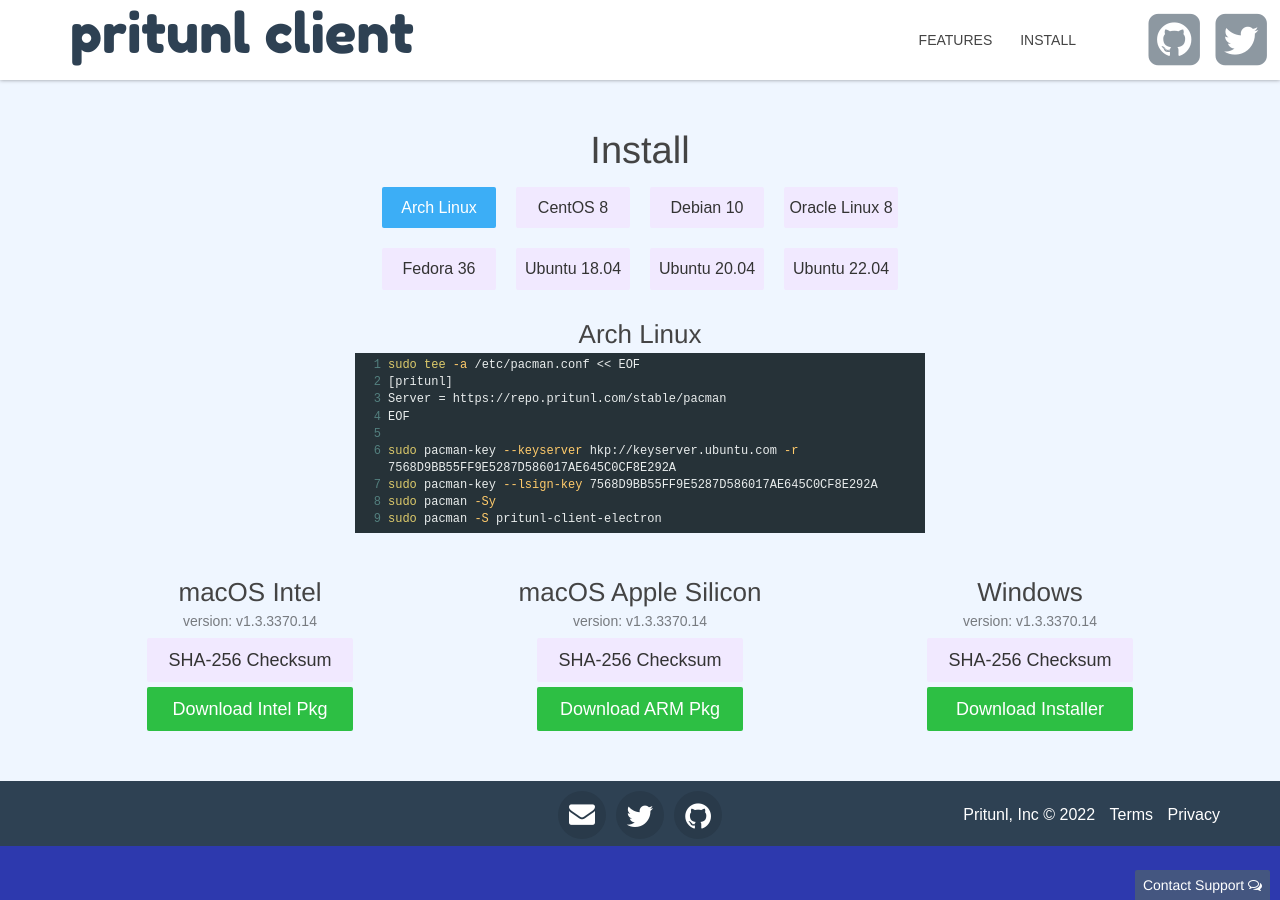
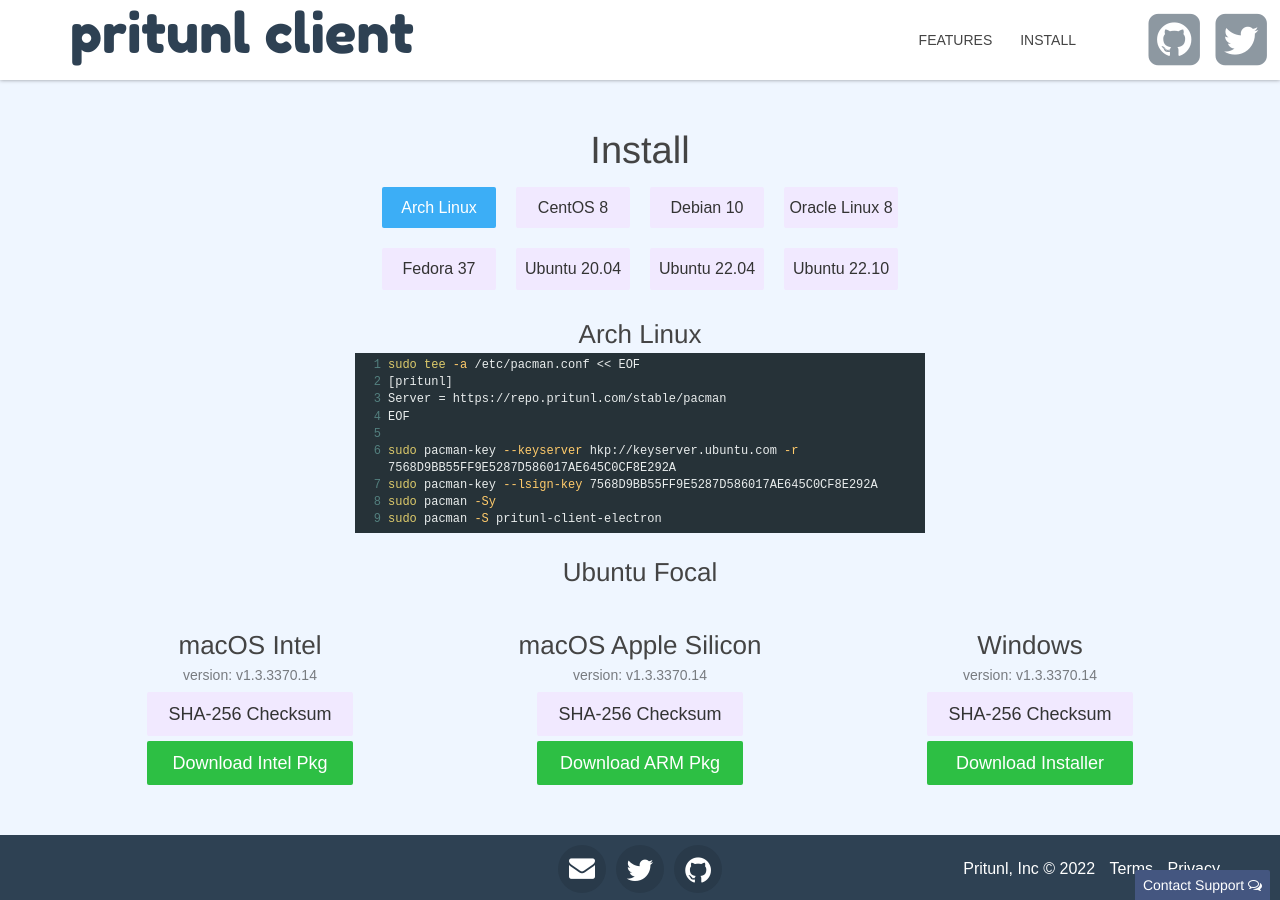
Before and after one commit to pritunl/client.pritunl.github.io, a Jekyll site: the page built from index.html, in a window 1280 px wide and 900 px high, scrolled down 2630 px. Built offline with Jekyll 4.4.1, drawn with Linux system fonts in a browser that asks for light colours; nearby versions of some CDN libraries; some web fonts are replaced.

Commit message:
Update client install info

```diff
--- a/index.html
+++ b/index.html
@@ -96,7 +96,7 @@
       <div class="row client">
         <h2 class="title text-center">Install</h2>
         <div class="distro-btns item col-md-6 col-sm-12 col-xs-12 col-md-offset-3">
-          <button class="client-distro client-archlinux btn btn-lg btn-primary">Arch Linux</button><button class="client-distro client-centos-7 btn btn-lg btn-default">CentOS 8</button><button class="client-distro client-debian-stretch btn btn-lg btn-default">Debian 10</button><button class="client-distro client-other btn btn-lg btn-default">Oracle Linux 8</button><button class="client-distro client-fedora btn btn-lg btn-default">Fedora 36</button><button class="client-distro client-ubuntu-two btn btn-lg btn-default">Ubuntu 18.04</button><button class="client-distro client-ubuntu-three btn btn-lg btn-default">Ubuntu 20.04</button><button class="client-distro client-ubuntu-four btn btn-lg btn-default">Ubuntu 22.04</button>
+          <button class="client-distro client-archlinux btn btn-lg btn-primary">Arch Linux</button><button class="client-distro client-centos-7 btn btn-lg btn-default">CentOS 8</button><button class="client-distro client-debian-stretch btn btn-lg btn-default">Debian 10</button><button class="client-distro client-other btn btn-lg btn-default">Oracle Linux 8</button><button class="client-distro client-fedora btn btn-lg btn-default">Fedora 37</button><button class="client-distro client-ubuntu-one btn btn-lg btn-default">Ubuntu 20.04</button><button class="client-distro client-ubuntu-two btn btn-lg btn-default">Ubuntu 22.04</button><button class="client-distro client-ubuntu-three btn btn-lg btn-default">Ubuntu 22.10</button>
         </div>
         <div class="item col-md-10 col-sm-12 col-xs-12 col-md-offset-1 install-archlinux">
           <h3 class="title text-center">Arch Linux</h3>
@@ -164,11 +164,11 @@
 sudo yum install pritunl-client-electron</textarea>
         </div>
         <div class="item col-md-10 col-sm-12 col-xs-12 col-md-offset-1 install-fedora">
-          <h3 class="title text-center">Fedora 36</h3>
+          <h3 class="title text-center">Fedora 37</h3>
           <textarea class="editor bash">sudo tee /etc/yum.repos.d/pritunl.repo &lt;&lt; EOF
 [pritunl]
 name=Pritunl Stable Repository
-baseurl=https://repo.pritunl.com/stable/yum/fedora/36/
+baseurl=https://repo.pritunl.com/stable/yum/fedora/37/
 gpgcheck=1
 enabled=1
 EOF
@@ -177,19 +177,7 @@
 gpg --armor --export 7568D9BB55FF9E5287D586017AE645C0CF8E292A > key.tmp; sudo rpm --import key.tmp; rm -f key.tmp
 sudo dnf install pritunl-client-electron</textarea>
         </div>
-        <div class="item col-md-10 col-sm-12 col-xs-12 col-md-offset-1 install-ubuntu-two">
-          <h3 class="title text-center">Ubuntu Bionic</h3>
-          <textarea class="editor bash">sudo tee /etc/apt/sources.list.d/pritunl.list &lt;&lt; EOF
-deb https://repo.pritunl.com/stable/apt bionic main
-EOF
-
-sudo apt --assume-yes install gnupg
-gpg --keyserver hkp://keyserver.ubuntu.com --recv-keys 7568D9BB55FF9E5287D586017AE645C0CF8E292A
-gpg --armor --export 7568D9BB55FF9E5287D586017AE645C0CF8E292A | sudo tee /etc/apt/trusted.gpg.d/pritunl.asc
-sudo apt update
-sudo apt install pritunl-client-electron</textarea>
-        </div>
-        <div class="item col-md-10 col-sm-12 col-xs-12 col-md-offset-1 install-ubuntu-three">
+        <div class="item col-md-10 col-sm-12 col-xs-12 col-md-offset-1 install-ubuntu-one">
           <h3 class="title text-center">Ubuntu Focal</h3>
           <textarea class="editor bash">sudo tee /etc/apt/sources.list.d/pritunl.list &lt;&lt; EOF
 deb https://repo.pritunl.com/stable/apt focal main
@@ -201,10 +189,22 @@
 sudo apt update
 sudo apt install pritunl-client-electron</textarea>
         </div>
-        <div class="item col-md-10 col-sm-12 col-xs-12 col-md-offset-1 install-ubuntu-four">
+        <div class="item col-md-10 col-sm-12 col-xs-12 col-md-offset-1 install-ubuntu-two">
           <h3 class="title text-center">Ubuntu Jammy</h3>
           <textarea class="editor bash">sudo tee /etc/apt/sources.list.d/pritunl.list &lt;&lt; EOF
 deb https://repo.pritunl.com/stable/apt jammy main
+EOF
+
+sudo apt --assume-yes install gnupg
+gpg --keyserver hkp://keyserver.ubuntu.com --recv-keys 7568D9BB55FF9E5287D586017AE645C0CF8E292A
+gpg --armor --export 7568D9BB55FF9E5287D586017AE645C0CF8E292A | sudo tee /etc/apt/trusted.gpg.d/pritunl.asc
+sudo apt update
+sudo apt install pritunl-client-electron</textarea>
+        </div>
+        <div class="item col-md-10 col-sm-12 col-xs-12 col-md-offset-1 install-ubuntu-three">
+          <h3 class="title text-center">Ubuntu Kinetic</h3>
+          <textarea class="editor bash">sudo tee /etc/apt/sources.list.d/pritunl.list &lt;&lt; EOF
+deb https://repo.pritunl.com/stable/apt kinetic main
 EOF
 
 sudo apt --assume-yes install gnupg
--- a/js/main.js
+++ b/js/main.js
@@ -211,9 +211,9 @@
     $('.install-centos-7').hide();
     $('.install-debian-stretch').hide();
     $('.install-fedora').hide();
+    $('.install-ubuntu-one').hide();
     $('.install-ubuntu-two').hide();
     $('.install-ubuntu-three').hide();
-    $('.install-ubuntu-four').hide();
     $('.install-other').hide();
 
     if ($target.hasClass('client-archlinux')) {
@@ -228,15 +228,15 @@
     } else if ($target.hasClass('client-fedora')) {
       type = 'fedora';
       $('.install-fedora').show();
+    } else if ($target.hasClass('client-ubuntu-one')) {
+      type = 'ubuntu-one';
+      $('.install-ubuntu-one').show();
     } else if ($target.hasClass('client-ubuntu-two')) {
       type = 'ubuntu-two';
       $('.install-ubuntu-two').show();
     } else if ($target.hasClass('client-ubuntu-three')) {
       type = 'ubuntu-three';
       $('.install-ubuntu-three').show();
-    } else if ($target.hasClass('client-ubuntu-four')) {
-      type = 'ubuntu-four';
-      $('.install-ubuntu-four').show();
     } else if ($target.hasClass('client-other')) {
       type = 'other';
       $('.install-other').show();
```
